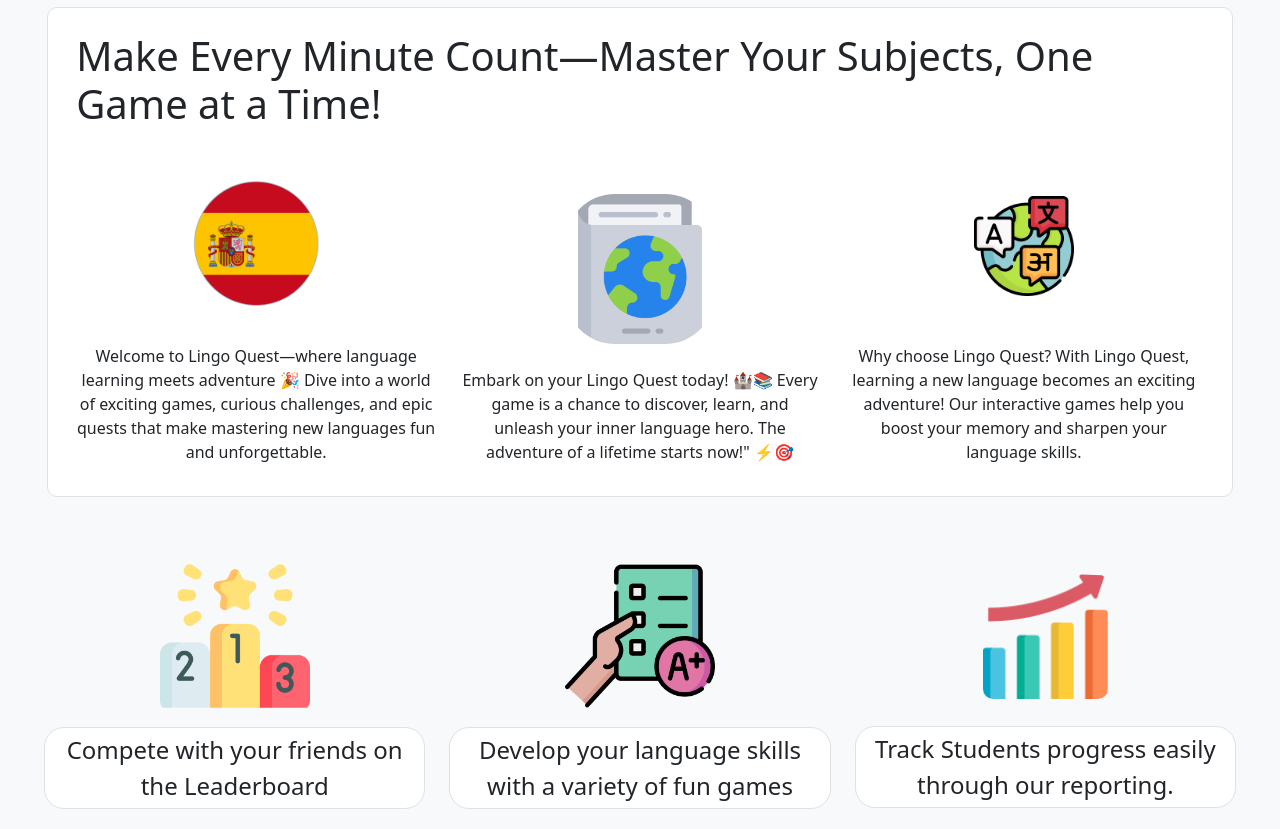
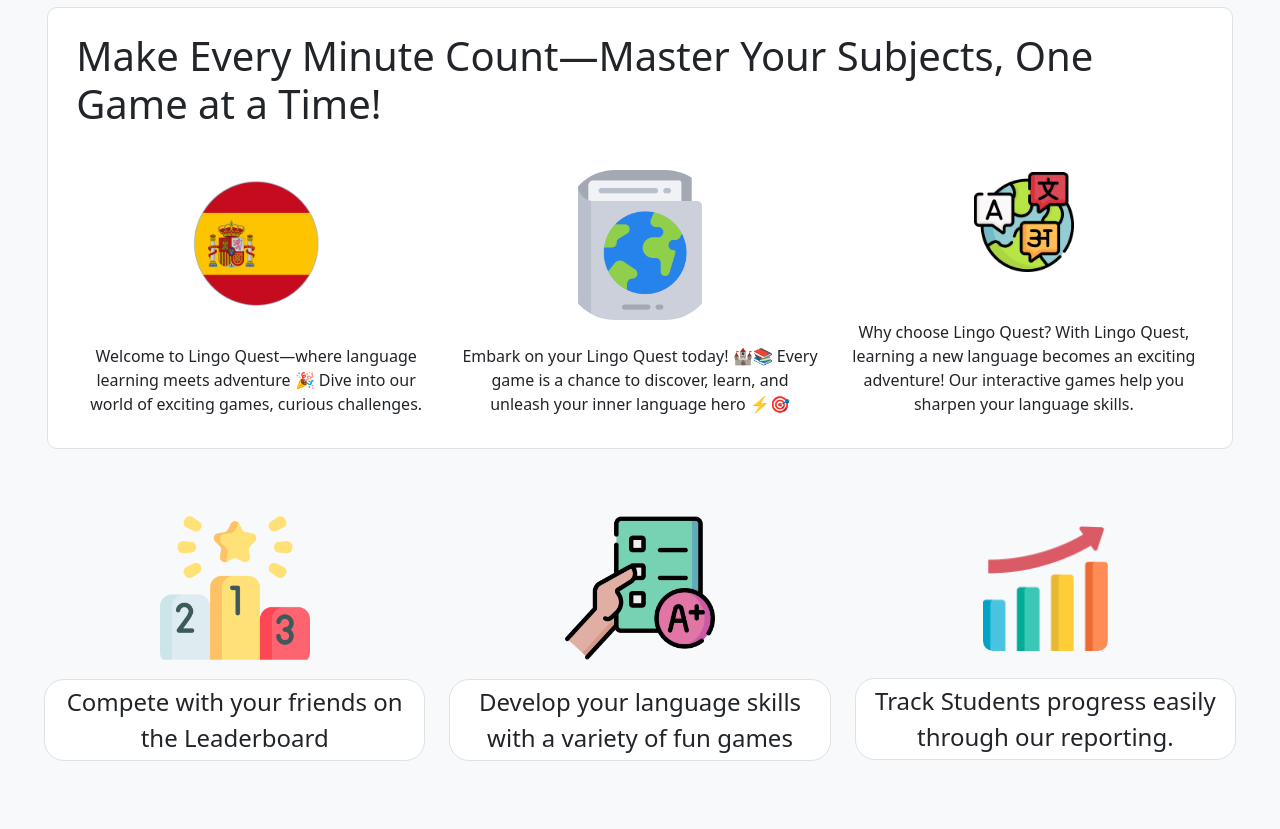
Before and after one commit to beneren10/FrontEnd, a plain HTML site: page landing.html in a window 1280 px wide. Shown: the part 93-922 px from the top of the page. After the commit the page ends 874 px from the top, so only its background shows below. Drawn offline with nearby package versions, Linux system fonts and the light colour scheme.

Commit message:
small landing page text change

```diff
--- a/landing.html
+++ b/landing.html
@@ -35,21 +35,21 @@
                   <div class="col-4">
                     <div class="item-1 d-flex flex-wrap justify-content-center bg-white">
                         <img src="./assets/images.png" alt="Description of image" style="max-width: 200px; border-radius: 50px;">
-                        <p>Welcome to Lingo Quest—where language learning meets adventure 🎉 Dive into a world of exciting games, curious challenges, and epic quests that make mastering new languages fun and unforgettable.</p>
+                        <p>Welcome to Lingo Quest—where language learning meets adventure 🎉 Dive into our world of exciting games, curious challenges.</p>
                     </div>
                   </div>
 
                   <div class="col-4 d-flex flex-wrap align-items-end" >
                     <div class="item-1 d-flex flex-wrap justify-content-center bg-white gap-3">
                         <img src="./assets/atlas.png" alt="Description of image" style="max-width: 150px; border-radius: 50px;" class="mb-2">
-                        <p>Embark on your Lingo Quest today! 🏰📚 Every game is a chance to discover, learn, and unleash your inner language hero. The adventure of a lifetime starts now!" ⚡🎯</p>
+                        <p>Embark on your Lingo Quest today! 🏰📚 Every game is a chance to discover, learn, and unleash your inner language hero ⚡🎯</p>
                     </div>
                   </div>
 
                   <div class="col-4 d-flex flex-wrap align-items-end">
                     <div class="item-1 d-flex flex-wrap justify-content-center bg-white gap-5" style="padding-top: 25px;">
                         <img src="./assets/languages.png" alt="Description of image" style="max-height: 100px; border-radius: 10px;">
-                        <p>Why choose Lingo Quest? With Lingo Quest, learning a new language becomes an exciting adventure! Our interactive games help you boost your memory and sharpen your language skills.</p>
+                        <p>Why choose Lingo Quest? With Lingo Quest, learning a new language becomes an exciting adventure! Our interactive games help you sharpen your language skills.</p>
                     </div>
                   </div>
                 </div>
```
